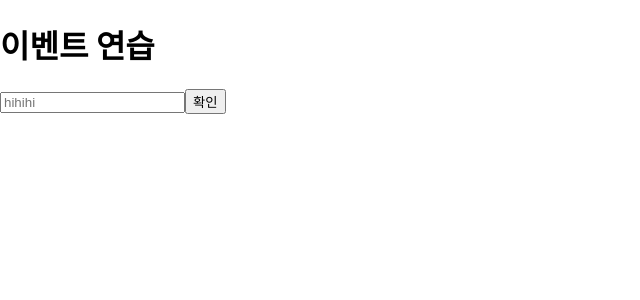
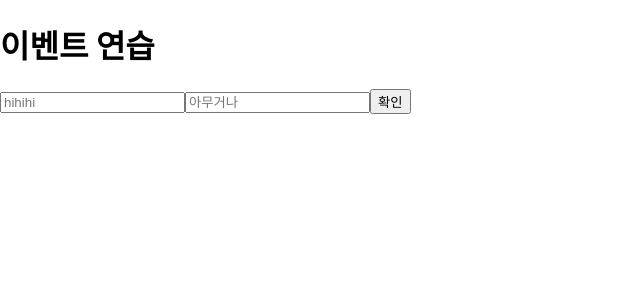
Before and after one commit to shimhaeun/React, a React (Create React App) app: page / in a window 1280 px wide. Shown: the top 300 px of the page, without its empty margins (0-640 px from the left). Built offline with nearby package versions, Linux system fonts and the light colour scheme.

Commit message:
input 여러개

```diff
--- a/src/EventPractice.js
+++ b/src/EventPractice.js
@@ -3,8 +3,24 @@ import { Component } from "react";
 class EventPractice extends Component {
 
   state = {
+    username: '',
     message: ''
   }
+
+  handleChange = (e) => {
+    this.setState({
+      [e.target.name]: e.target.value // 객체 안에서 key를 []로 감싸면 그 안에 넣은 레퍼런스가 가리키는 실제 값이 key값으로 사용됨
+    });
+  }
+
+  handleClick = () => {
+    alert(this.state.username + ': ' + this.state.message);
+    this.setState({
+      username: '',
+      message: ''
+    });
+  }
+
   render() {
     return (
       <div>
@@ -13,14 +29,15 @@ class EventPractice extends Component {
           type="text"
           name="message"
           placeholder="hihihi"
-          value={this.state.message}
-          onChange={
-            (e) => {
-              this.setState({
-                message: e.target.value
-              })
+          value={this.state.username}
+          onChange={this.handleChange}
             // console.log(e.target.value); //onChange 이벤트 발생 시 앞으로 변할 인풋 값인 e.target.value 콘솔에 기록
-          }}
+        />
+        <input type="text"
+        name="message"
+        placeholder="아무거나"
+        value={this.state.message}
+        onChange={this.handleChange}
         />
         <button onClick={
           () => {
```
